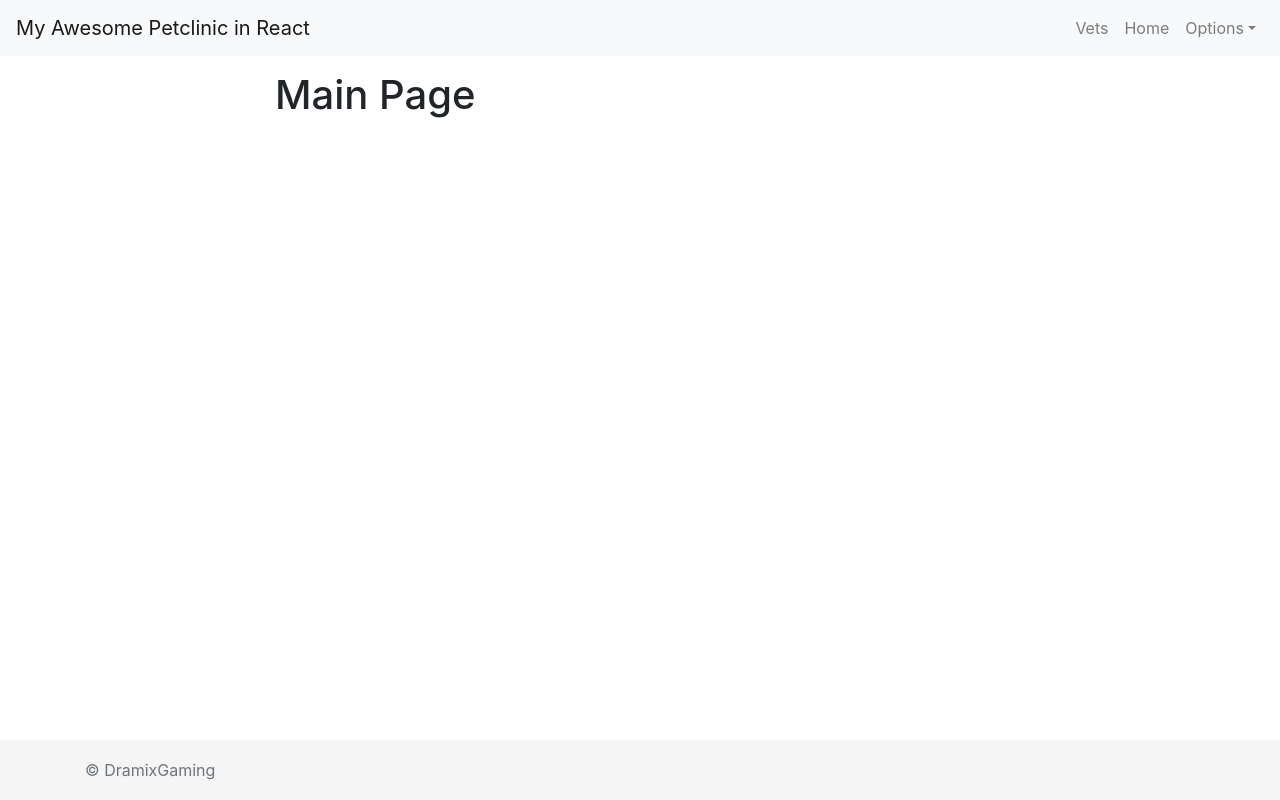
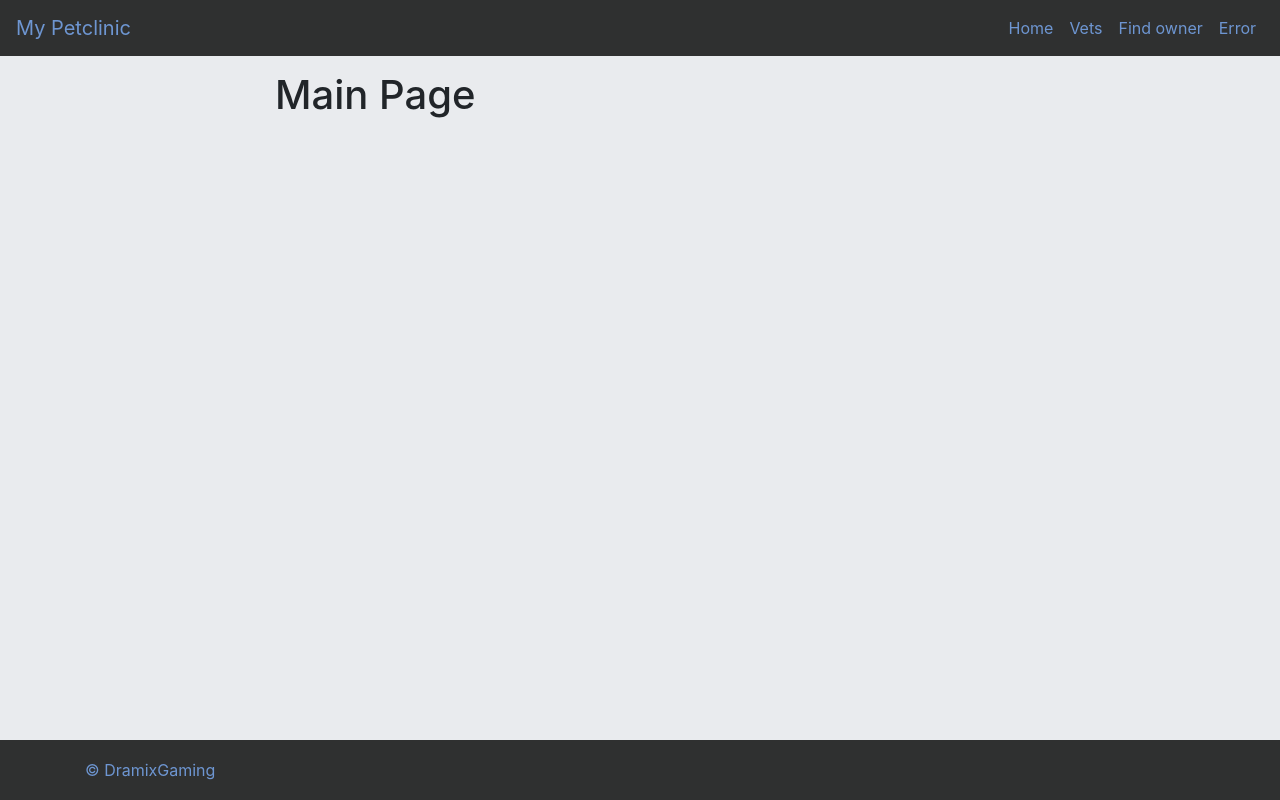
Before and after one commit to DramixDW/petclinic-front, a React (Create React App) app: page / in a window 1280 px wide. Built offline with nearby package versions, Linux system fonts and the light colour scheme.

Commit message:
Button redirect props.history

```diff
--- a/src/components/App/App.css
+++ b/src/components/App/App.css
@@ -30,3 +30,12 @@
     transform: rotate(360deg);
   }
 }
+
+.big{
+  width: 80%;
+}
+
+input{
+  margin : 15px;
+  display: block;
+}
--- a/src/components/Elements/Footer.js
+++ b/src/components/Elements/Footer.js
@@ -2,9 +2,9 @@ import React from 'react'
 import {} from 'reactstrap'
 
 const Footer = () => (
-    <footer className="footer">
+    <footer className="footer navtest">
         <div className="container">
-            <span className="text-muted">&copy; DramixGaming</span>
+            <span className="text-muted navcolor">&copy; DramixGaming</span>
         </div>
     </footer>
 );
--- a/src/components/Elements/Main.js
+++ b/src/components/Elements/Main.js
@@ -2,6 +2,7 @@ import React from 'react'
 import { Switch, Route } from 'react-router-dom'
 import HomeElement from "./Home";
 import {Vets} from "../Vets/Vets";
+import {Owners} from "../Owners/Owners.js"
 
 
 const Main = () => (
@@ -9,6 +10,7 @@ const Main = () => (
         <Switch>
             <Route exact path='/' component={HomeElement}/>
             <Route exact path='/vets' component={Vets}/>
+            <Route exact path='/owners' component={Owners}/>
         </Switch>
     </main>
 )
--- a/src/components/Header/NavBar.js
+++ b/src/components/Header/NavBar.js
@@ -29,35 +29,25 @@ export default class NavBarElement extends React.Component {
     }
     render() {
         return (
-            <div>
-                <Navbar color="light" light expand="md">
-                    <NavbarBrand href="/">My Awesome Petclinic in React</NavbarBrand>
+            <div >
+                <Navbar color="light"  className="navtest" light expand="md">
+                    <NavbarBrand className="navcolor" href="/">My Petclinic</NavbarBrand>
                     <NavbarToggler onClick={this.toggle} />
                     <Collapse isOpen={this.state.isOpen} navbar>
                         <Nav className="ml-auto" navbar>
                             <NavItem>
-                                <Link className="nav-link" to="/vets">Vets</Link>
+                                <Link className="nav-link navcolor navbutton" to="/">Home</Link>
                             </NavItem>
                             <NavItem>
-                                <Link className="nav-link" to="/">Home</Link>
+                                <Link className="nav-link navcolor navbutton" to="/vets">Vets</Link>
                             </NavItem>
-                            <UncontrolledDropdown nav inNavbar>
-                                <DropdownToggle nav caret>
-                                    Options
-                                </DropdownToggle>
-                                <DropdownMenu right>
-                                    <DropdownItem>
-                                        Option 1
-                                    </DropdownItem>
-                                    <DropdownItem>
-                                        Option 2
-                                    </DropdownItem>
-                                    <DropdownItem divider />
-                                    <DropdownItem>
-                                        Reset
-                                    </DropdownItem>
-                                </DropdownMenu>
-                            </UncontrolledDropdown>
+                            <NavItem>
+                                <Link className="nav-link navcolor navbutton" to="/owners/find">Find owner</Link>
+                            </NavItem>
+                            <NavItem>
+                                <Link className="nav-link navcolor navbutton" to="/">Error</Link>
+                            </NavItem>
+
                         </Nav>
                     </Collapse>
                 </Navbar>
--- /dev/null
+++ b/src/components/Owners/Owners.js
@@ -0,0 +1,65 @@
+import React from 'react';
+
+
+export class Owners extends React.Component {
+    state = {
+        loading: true,
+        vets: null
+    };
+
+    componentDidMount() {
+        this.setState({
+            loading: true
+        });
+        fetch('http://localhost:9998/api/v1/vets')
+            .then(res => res.json())
+            .then(vets => {
+                this.setState({
+                    vets,
+                    loading: false
+                })
+            })
+    }
+
+    shouldComponentUpdate(prevProps, prevState) {
+        return true
+    }
+
+    handleFind = (event) => {
+        event.preventDefault();
+        console.log("banane");
+        console.log(this.inputNode.value);
+        this.props.history.push('/owners?Lastname='+this.inputNode.value);
+    }
+
+    handleAdd = () =>{
+        this.props.history.push('/owners/add')
+    }
+
+
+    render() {
+        const {loading, vets} = this.state;
+
+        return (
+            <div>
+                <div className="page-header">
+                    <h1>Find Owner</h1>
+                </div>
+                {loading ? (
+                    <h1>Loading...</h1>
+                ) : (
+                    <div>
+                        <form>
+                            <input className="big" type="texte" name="Lastname" ref={node => (this.inputNode = node)}/>
+                            <input type="button" value="Find" onClick={this.handleFind} />
+                        </form>
+
+                        <form>
+                            <input type="button" value="Add Owner" onClick={this.handleAdd}/>
+                        </form>
+                    </div>
+                )}
+            </div>
+        )
+    }
+}
--- a/src/components/Vets/Specialty.js
+++ b/src/components/Vets/Specialty.js
@@ -1,7 +1,5 @@
 import React from "react";
 
 export const Specialty = ({id,name}) => (
-    <tr>
-        <td colSpan="2">{name}</td>
-    </tr>
+        <span> {name} </span>
 )
--- a/src/components/Vets/Vet.js
+++ b/src/components/Vets/Vet.js
@@ -3,7 +3,8 @@ import {Specialty} from "./Specialty";
 
 export const Vet = ({lastname,firstname,specialties}) => (
     <tr>
-        <td>{lastname}</td>
-        <td>{firstname}</td>
+        <td >{lastname}</td>
+        <td >{firstname}</td>
+        <td ><section>{specialties.map(vet => <Specialty {...vet} key={vet.id} />)}</section></td>
     </tr>
 )
--- a/src/components/Vets/Vets.js
+++ b/src/components/Vets/Vets.js
@@ -1,5 +1,6 @@
 import React from 'react';
 import {Vet} from './Vet';
+import {Specialty} from "./Specialty";
 
 export class Vets extends React.Component {
     state = {
@@ -11,7 +12,7 @@ export class Vets extends React.Component {
         this.setState({
             loading: true
         });
-        fetch('http://localhost:9999/api/v1/vets')
+        fetch('http://localhost:9998/api/v1/vets')
             .then(res => res.json())
             .then(vets => {
                 this.setState({
@@ -31,7 +32,7 @@ export class Vets extends React.Component {
         return (
             <div>
                 <div className="page-header">
-                    <h1>Vétérinaires</h1>
+                    <h1>Veterinaries</h1>
                     <br></br>
                 </div>
                 {loading ? (
@@ -40,8 +41,9 @@ export class Vets extends React.Component {
                     <table className="table table-bordered">
                         <thead className="thead-dark">
                         <tr>
-                            <th>Firstname</th>
-                            <th>Lastname</th>
+                            <th className="tableHeader">First name</th>
+                            <th className="tableHeader">Last name</th>
+                            <th className="tableHeader">Specialties</th>
                         </tr>
                         </thead>
                         <tbody>
--- a/src/index.css
+++ b/src/index.css
@@ -6,6 +6,7 @@ body {
     sans-serif;
   -webkit-font-smoothing: antialiased;
   -moz-osx-font-smoothing: grayscale;
+    background-color: rgb(233,235,238);
 }
 
 code {
@@ -25,6 +26,29 @@ code {
 nav {
   display: flex;
   list-style: none;
+  background-color: rgb(47,48,48);
+  color : rgb(135, 167, 219);
+}
+
+.navtest{
+    background-color: rgb(47,48,48)!important;
+}
+
+.navcolor{
+    color:  rgb(110,150,210)!important;
+    border-radius: 10px;
+}
+
+.tableHeader{
+    color:  rgb(110,150,210)!important;
+}
+td{
+    width: 15%;
+    border-color: rgb(233,235,238);
+}
+.navbutton:hover{
+    background-color:rgb(0,0,0)!important;
+    transition-duration: 1s;
 }
 
 #content {
```
